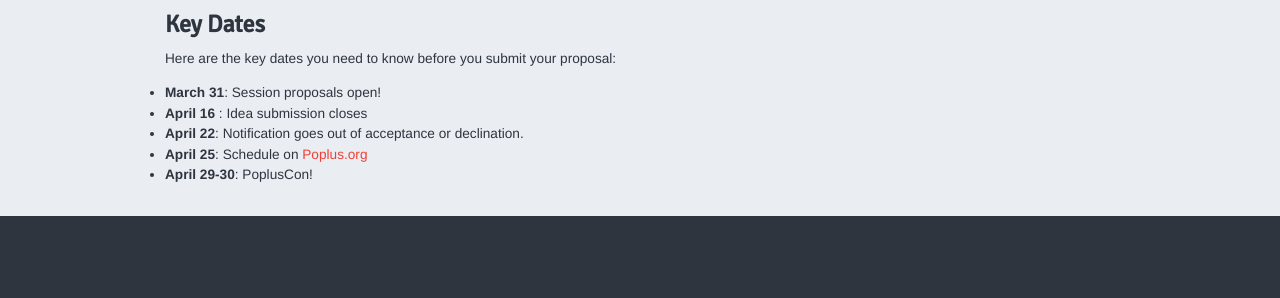
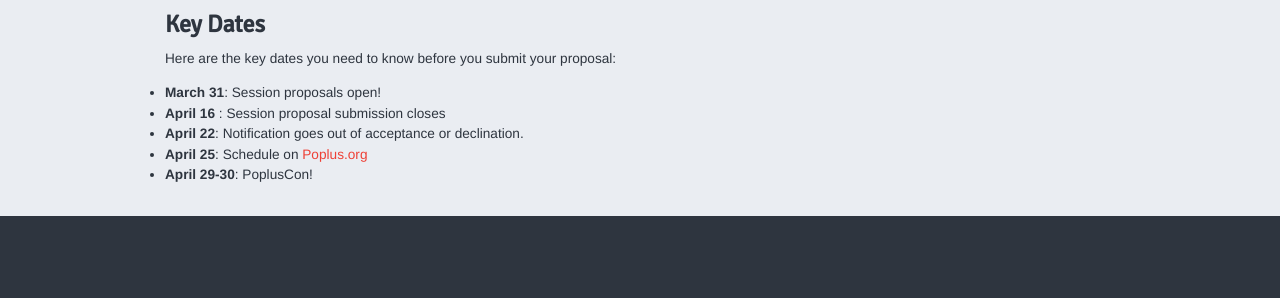
Before and after one commit to poplus/home-poplus, a Jekyll site: the page built from Popluscon_session_FAQ.md, in a window 1280 px wide and 900 px high, scrolled down 1268 px. Shown: the part 467-765 px from the top of the window. Built offline with Jekyll 4.4.1, drawn with Linux system fonts in a browser that asks for light colours; nearby versions of some CDN libraries; library files that are not in the unit come from our copies; Markdown is read by kramdown in place of the engine named in the settings.

Commit message:
Changed wording of Key dates

```diff
--- a/Popluscon_session_FAQ.md
+++ b/Popluscon_session_FAQ.md
@@ -65,7 +65,7 @@ You’ve got an idea for a great new component and you want to get feedback on i
 Here are the key dates you need to know before you submit your proposal:
 
 + **March 31**: Session proposals open!
-+ **April 16** : Idea submission closes
++ **April 16** : Session proposal submission closes
 + **April 22**: Notification goes out of acceptance or declination.
 + **April 25**: Schedule on [Poplus.org][poplus.org]
 + **April 29-30**: PoplusCon!
```
